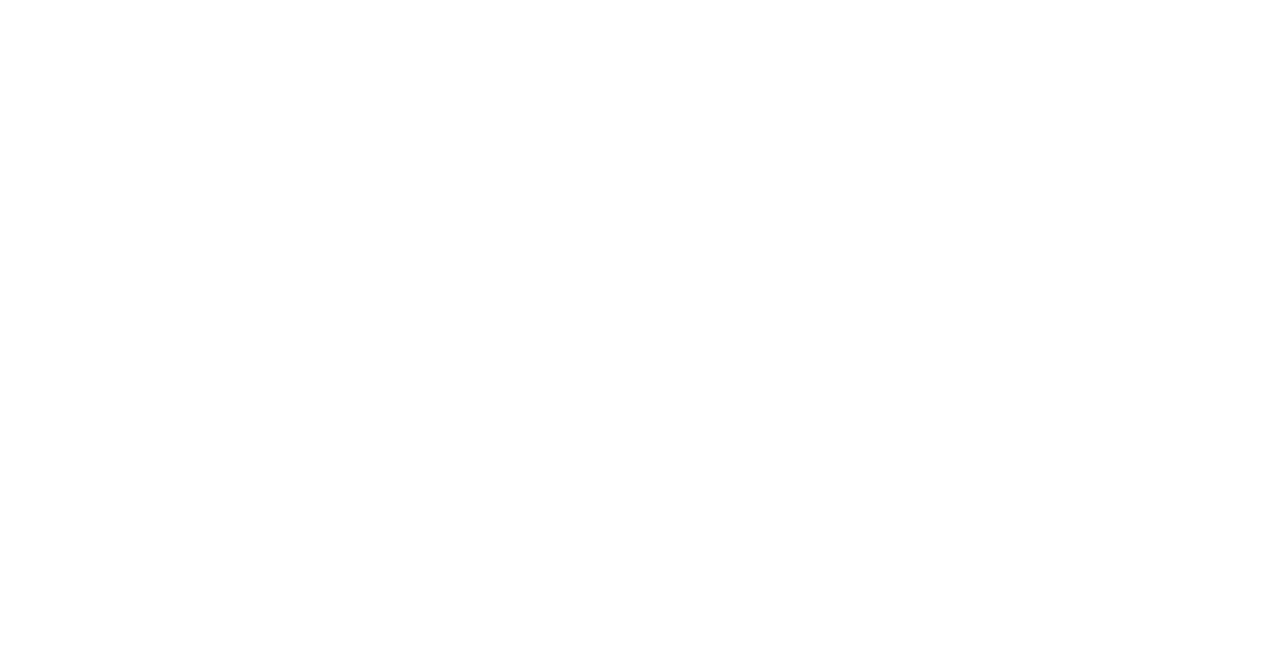
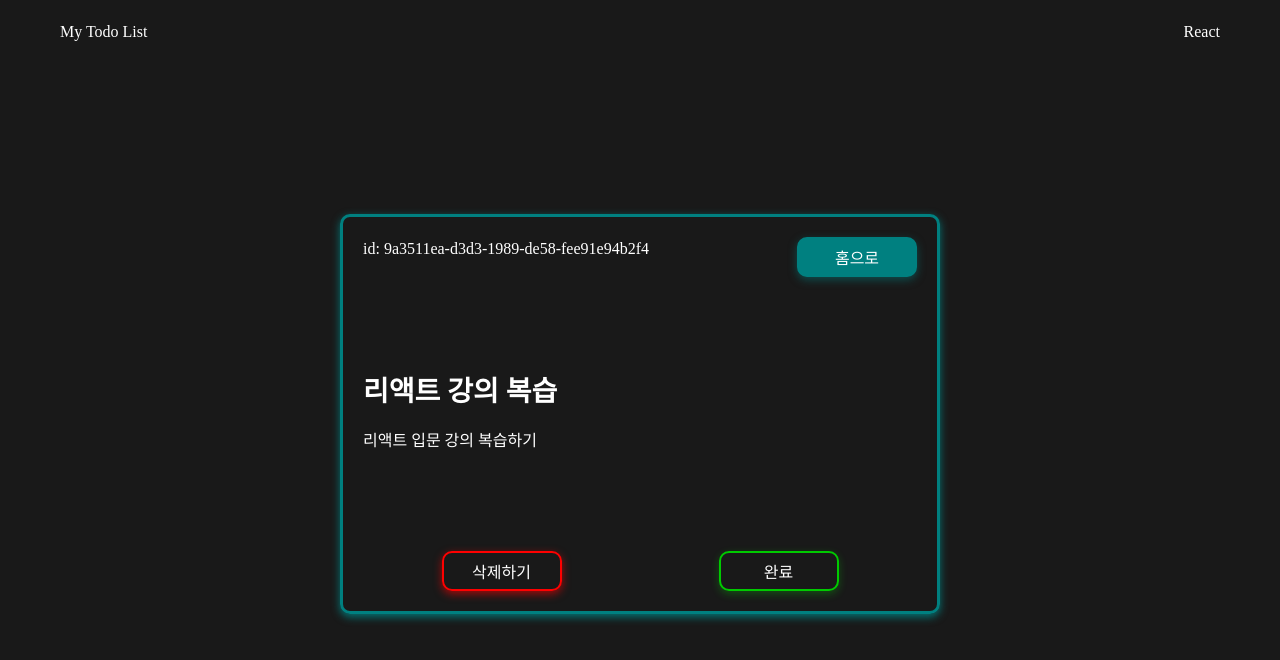
Before and after one commit to jinoc-git/react-personal-project-1, a React (Create React App) app: page /todo/9a3511ea-d3d3-1989-de58-fee91e94b2f4 in a window 1280 px wide. Before the commit this address had no page. Shown: the top 660 px of the page. Built offline with nearby package versions, Linux system fonts and the light colour scheme.

Commit message:
Feat: router 사용

```diff
--- /dev/null
+++ b/src/components/Button.jsx
@@ -0,0 +1,45 @@
+import React from 'react'
+import { styled } from "styled-components";
+
+function Button({ children, colors, eventFnc }) {
+  return (
+    <StButton colors={colors} onClick={eventFnc} >{ children }</StButton>
+  )
+}
+
+export default Button
+
+const StButton = styled.button`
+  cursor: pointer;
+  width: 120px;
+  height: 40px;
+  color: #fff;
+  border: 2px solid
+    ${({ colors }) => {
+      switch (colors) {
+        case "red":
+          return "rgba(255, 0, 0, 1)";
+        case "green":
+          return "rgba(0, 202, 0, 1)";
+        case "yellow":
+          return "rgba(255, 255, 0, 1)";
+        default:
+          return "rgba(0, 128, 128, 1)";
+      }
+    }};
+  border-radius: 10px;
+  box-shadow: ${({ colors }) => {
+    switch (colors) {
+      case "red":
+        return "rgba(255, 0, 0, 0.6) 0px 3px 8px";
+      case "green":
+        return "rgba(0, 255, 0, 0.24) 0px 3px 8px";
+      case "yellow":
+        return "rgba(255, 255, 0, 0.4) 0px 3px 8px";
+      default:
+        return "rgba(0, 128, 128, 0.5) 0px 3px 8px;";
+    }
+  }};
+  background-color: ${({ colors }) =>
+    colors === "teal" ? "teal" : "transparent"};
+`;
--- /dev/null
+++ b/src/components/DetailMain.jsx
@@ -0,0 +1,97 @@
+import React from "react";
+import { styled } from "styled-components";
+import { StMain } from "./Main";
+import Button from "./Button";
+import { useSelector, useDispatch } from "react-redux";
+import { changeTodo, deleteTodo } from "../redux/modules/changeTodosHandler";
+import { useNavigate } from "react-router-dom";
+
+function DetailMain({ id }) {
+  const navigate = useNavigate();
+  const todos = useSelector((state) => {
+    return state.todosHandler;
+  });
+  const todo = todos.find((item) => {
+    return item.id === id;
+  });
+  const goToHome = () => {
+    navigate("/");
+  };
+  const dispatch = useDispatch();
+  const deleteBtnHandler = () => {
+    dispatch(deleteTodo({ todos, id }));
+  };
+  const chageStateBtnHandler = () => {
+    dispatch(changeTodo({ todos, id }));
+  };
+  return (
+    <StMain>
+      <StSection>
+        <StCard>
+          <StCardHeader>
+            <p>id: {id}</p>
+            <Button colors={"teal"} eventFnc={goToHome}>
+              홈으로
+            </Button>
+          </StCardHeader>
+          <StCardBody>
+            <h3>{todo.title}</h3>
+            <p>{todo.body}</p>
+          </StCardBody>
+          <StCardFooter>
+            <Button
+              colors={"red"}
+              eventFnc={() => {
+                goToHome();
+                deleteBtnHandler();
+              }}>
+              삭제하기
+            </Button>
+            <Button
+              colors={todo.isDone ? "yellow" : "green"}
+              eventFnc={chageStateBtnHandler}>
+              {todo.isDone ? "완료취소" : "완료"}
+            </Button>
+          </StCardFooter>
+        </StCard>
+      </StSection>
+    </StMain>
+  );
+}
+
+export default DetailMain;
+
+const StSection = styled.section`
+  display: flex;
+  justify-content: center;
+  align-items: center;
+  width: 100%;
+  height: calc(100vh - 100px);
+`;
+const StCard = styled.div`
+  display: flex;
+  flex-direction: column;
+  justify-content: space-between;
+  width: 600px;
+  height: 400px;
+  padding: 20px;
+  border: 3px solid teal;
+  border-radius: 10px;
+  box-shadow: rgba(0, 128, 128, 0.9) 0px 3px 8px;
+`;
+const StCardHeader = styled.div`
+  display: flex;
+  justify-content: space-between;
+  width: 100%;
+`;
+const StCardBody = styled.div`
+  display: flex;
+  flex-direction: column;
+  gap: 20px;
+  width: 100%;
+  overflow: hidden;
+`;
+const StCardFooter = styled.div`
+  display: flex;
+  justify-content: space-around;
+`;
--- a/src/components/GlobalStyle.jsx
+++ b/src/components/GlobalStyle.jsx
@@ -28,7 +28,10 @@ const GlobalStyle = createGlobalStyle`
   }
   body {
     line-height: 1;
-    background-color: rgba(0, 0, 0, 0.9);
+    background-color: rgb(25, 25, 25);
+  }
+  h1 {
+    cursor: pointer;
   }
   h2 {
   cursor: default;
@@ -39,6 +42,7 @@ const GlobalStyle = createGlobalStyle`
   h3 {
     font-size: 28px;
     font-weight: 600;
+    line-height: 1.2;
   }
   ol, ul {
     list-style: none;
--- a/src/components/Header.jsx
+++ b/src/components/Header.jsx
@@ -1,14 +1,17 @@
-import Form from "./Form";
 import { styled } from "styled-components";
+import { useNavigate } from "react-router-dom";
 
 function Header() {
+  const navigate = useNavigate();
+  const goToHome = () => {
+    navigate("/");
+  };
   return (
     <StHeader>
-      <StTitleDiv>
-        <h1>My Todo List</h1>
+      <StTitleNav>
+        <h1 onClick={goToHome}>My Todo List</h1>
         <p>React</p>
-      </StTitleDiv>
-      <Form />
+      </StTitleNav>
     </StHeader>
   );
 }
@@ -16,12 +19,18 @@ function Header() {
 export default Header;
 
 const StHeader = styled.header`
+  position: fixed;
+  top: 0;
+  left: 0;
+  width: 100%;
   display: flex;
-  flex-direction: column;
+  justify-content: center;
+  background-color: rgb(25, 25, 25);
 `;
 
-const StTitleDiv = styled.div`
+const StTitleNav = styled.nav`
   cursor: default;
+  width: 1200px;
   display: flex;
   justify-content: space-between;
   padding: 20px;
--- a/src/components/Main.jsx
+++ b/src/components/Main.jsx
@@ -1,19 +1,21 @@
+import { styled } from "styled-components";
 import sectionList from "../sectionsList";
+import Form from "./Form";
 import Sections from "./Sections";
 
 function Main() {
   return (
-    <main>
+    <StMain>
+      <Form />
       {sectionList.map((section) => {
-        return (
-          <Sections
-            key={section.id}
-            section={section}
-          />
-        );
+        return <Sections key={section.id} section={section} />;
       })}
-    </main>
+    </StMain>
   );
 }
 
 export default Main;
+
+export const StMain = styled.main`
+  margin-top: 64px;
+`
--- a/src/components/Todo.jsx
+++ b/src/components/Todo.jsx
@@ -1,3 +1,4 @@
+import Button from "./Button";
 import { styled } from "styled-components";
 import { useSelector, useDispatch } from "react-redux";
 import { changeTodo, deleteTodo } from "../redux/modules/changeTodosHandler";
@@ -8,28 +9,28 @@ function Todo({ item }) {
     return state.todosHandler;
   });
   const dispatch = useDispatch();
+  const deleteBtnHandler = (e) => {
+    e.preventDefault();
+    dispatch(deleteTodo({ todos, id: item.id }));
+  };
+  const chageStateBtnHandler = (e) => {
+    e.preventDefault();
+    dispatch(changeTodo({ todos, id: item.id }));
+  };
   return (
     <Wrapper>
-      <StLink to={"/todo"}>
+      <StLink to={`/todo/${item.id}`}>
         <StH3>{item.title}</StH3>
         <StP>{item.body}</StP>
         <StBtnWrapper>
-          <StButton
-            color={"red"}
-            onClick={(e) => {
-              e.preventDefault();
-              dispatch(deleteTodo({ todos, id: item.id }));
-            }}>
+          <Button colors={"red"} eventFnc={deleteBtnHandler}>
             삭제하기
-          </StButton>
-          <StButton
-            color={item.isDone ? "yellow" : "green"}
-            onClick={(e) => {
-              e.preventDefault();
-              dispatch(changeTodo({ todos, id: item.id }));
-            }}>
+          </Button>
+          <Button
+            colors={item.isDone ? "yellow" : "green"}
+            eventFnc={chageStateBtnHandler}>
             {item.isDone ? "취소" : "완료"}
-          </StButton>
+          </Button>
         </StBtnWrapper>
       </StLink>
     </Wrapper>
@@ -68,32 +69,37 @@ const StBtnWrapper = styled.div`
   display: flex;
   gap: 10px;
 `;
-const StButton = styled.button`
+export const StButton = styled.button`
   cursor: pointer;
-  width: 50%;
+  width: 120px;
   height: 40px;
   color: #fff;
   border: 2px solid
-    ${({ color }) => {
-      switch (color) {
+    ${({ colors }) => {
+      switch (colors) {
         case "red":
           return "rgba(255, 0, 0, 1)";
         case "green":
           return "rgba(0, 202, 0, 1)";
         case "yellow":
           return "rgba(255, 255, 0, 1)";
+        default:
+          return "rgba(0, 128, 128, 1)";
       }
     }};
   border-radius: 10px;
-  box-shadow: ${({ color }) => {
-    switch (color) {
+  box-shadow: ${({ colors }) => {
+    switch (colors) {
       case "red":
         return "rgba(255, 0, 0, 0.6) 0px 3px 8px";
       case "green":
         return "rgba(0, 255, 0, 0.24) 0px 3px 8px";
       case "yellow":
         return "rgba(255, 255, 0, 0.4) 0px 3px 8px";
+      default:
+        return "rgba(0, 128, 128, 0.5) 0px 3px 8px;";
     }
   }};
-  background-color: transparent;
+  background-color: ${({ colors }) =>
+    colors === "teal" ? "teal" : "transparent"};
 `;
--- a/src/pages/DetailTodo.jsx
+++ b/src/pages/DetailTodo.jsx
@@ -1,9 +1,22 @@
-import React from 'react'
+import React from "react";
+import GlobalStyle from "../components/GlobalStyle";
+import Layout from "../components/Layout";
+import Header from "../components/Header";
+import DetailMain from "../components/DetailMain";
+import { useParams } from "react-router-dom";
 
 function DetailTodo() {
+  const { id } = useParams();
+
   return (
-    <div>DetailTodo</div>
-  )
+    <>
+      <GlobalStyle></GlobalStyle>
+      <Layout>
+        <Header />
+        <DetailMain id={id} />
+      </Layout>
+    </>
+  );
 }
 
-export default DetailTodo
+export default DetailTodo;
--- a/src/shared/Router.jsx
+++ b/src/shared/Router.jsx
@@ -7,7 +7,7 @@ const Router = () => {
     <BrowserRouter>
       <Routes>
         <Route path="/" element={<Home />} />
-        <Route path="/todo" element={<DetailTodo />} />
+        <Route path="/todo/:id" element={<DetailTodo />} />
       </Routes>
     </BrowserRouter>
   );
```
